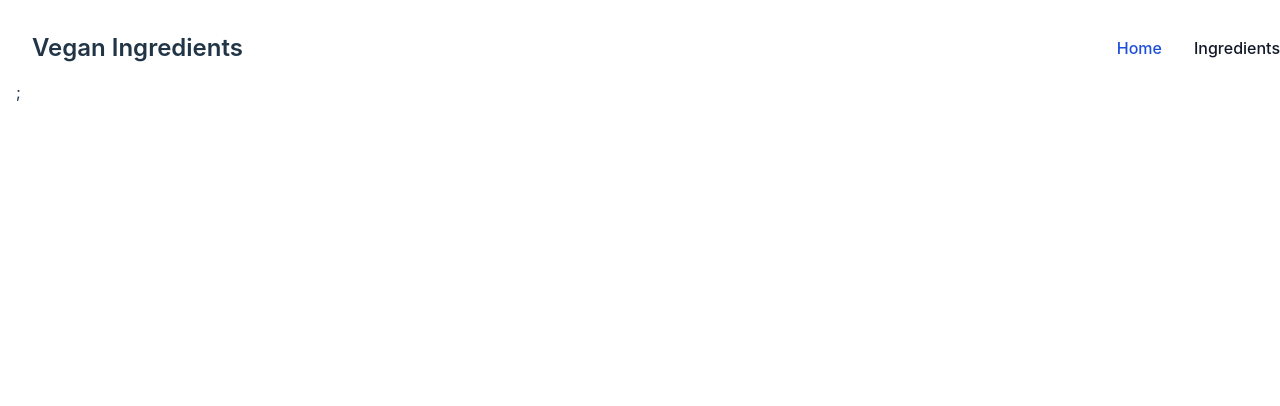
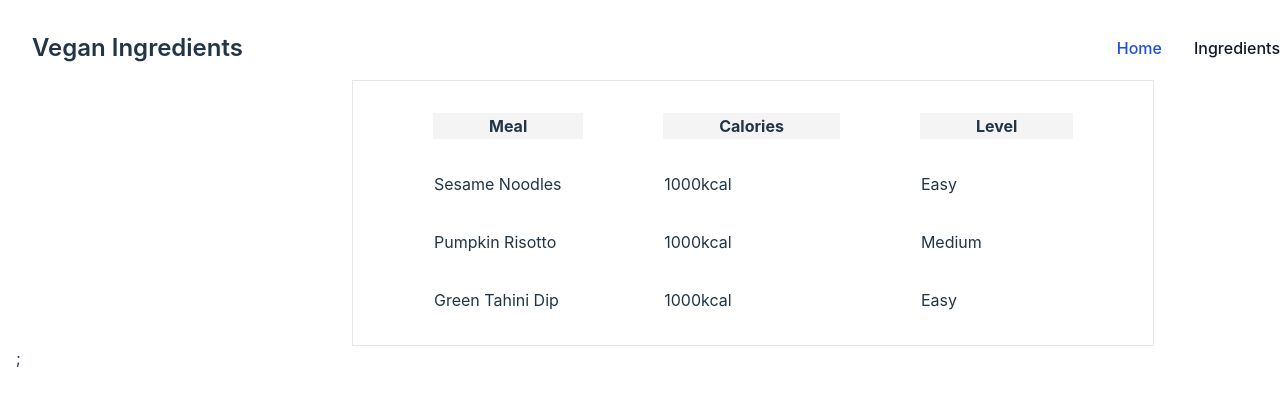
Before and after one commit to haniagajek/vegan-ingredients, a React (Vite) app: page /Ingredients in a window 1280 px wide. Shown: the top 406 px of the page. Built offline with nearby package versions, Linux system fonts and the light colour scheme.

Commit message:
add error page and conected ingredients page added table

```diff
--- /dev/null
+++ b/src/pages/ErrorPage.jsx
@@ -0,0 +1,18 @@
+import React from "react";
+
+/**
+ * Renders the Home component.
+ * @remarks
+ * WIP: Currently function as a placeholder for the homepage.
+ * @return {JSX.Element} The rendered Home component.
+ */
+export function ErrorPage() {
+  return (
+    <div className="max-w-2xl mx-auto px-4">
+      <h1 className="text-4xl font-bold text-center my-5">Error!</h1>
+      <p className="text-1m font-medium text-center my-4">
+        (page was not found)
+      </p>
+    </div>
+  );
+}
--- a/src/pages/ingredients.jsx
+++ b/src/pages/ingredients.jsx
@@ -1,12 +1,40 @@
 import React from "react";
 
-@return {JSX.Element}
-
-export function ingredients() {
-    return (
-
-        <div>
-            <h1>Eloelo</h1>
-        </div>
-    )
+/**
+ * Renders the Home component.
+ * @remarks
+ * WIP: Currently function as a placeholder for the homepage.
+ * @return {JSX.Element} The rendered Home component.
+ */
+export function Ingredients() {
+  return (
+    <div className="max-w-3xl mx-auto px-4">
+      <table className=" border-separate border-spacing-x-20 border-spacing-y-8   border">
+        <thead>
+          <tr>
+            <th className="bg-zinc-100 px-14 ">Meal</th>
+            <th className="bg-zinc-100 px-14">Calories</th>
+            <th className="bg-zinc-100 px-14">Level</th>
+          </tr>
+        </thead>
+        <tbody>
+          <tr>
+            <td>Sesame Noodles</td>
+            <td>1000kcal</td>
+            <td>Easy</td>
+          </tr>
+          <tr>
+            <td>Pumpkin Risotto</td>
+            <td>1000kcal</td>
+            <td>Medium</td>
+          </tr>
+          <tr>
+            <td>Green Tahini Dip</td>
+            <td>1000kcal</td>
+            <td>Easy</td>
+          </tr>
+        </tbody>
+      </table>
+    </div>
+  );
 }
```
Also changed, not shown: src/App.jsx (+8 -2 lines).
